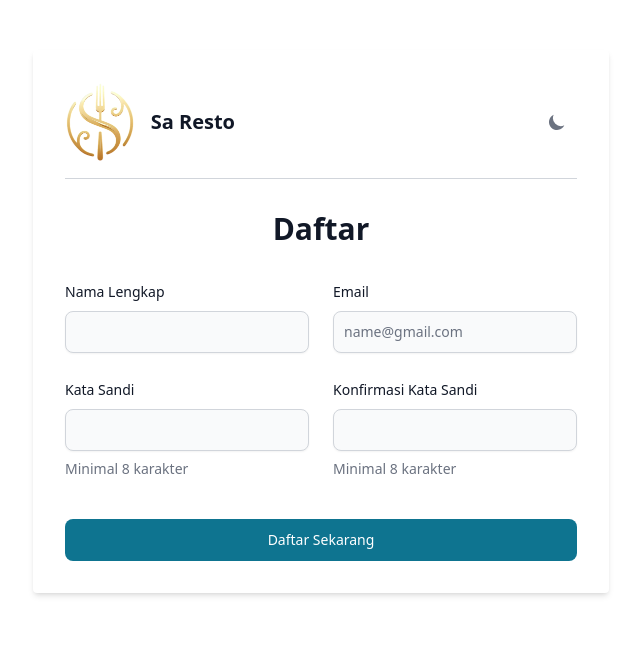
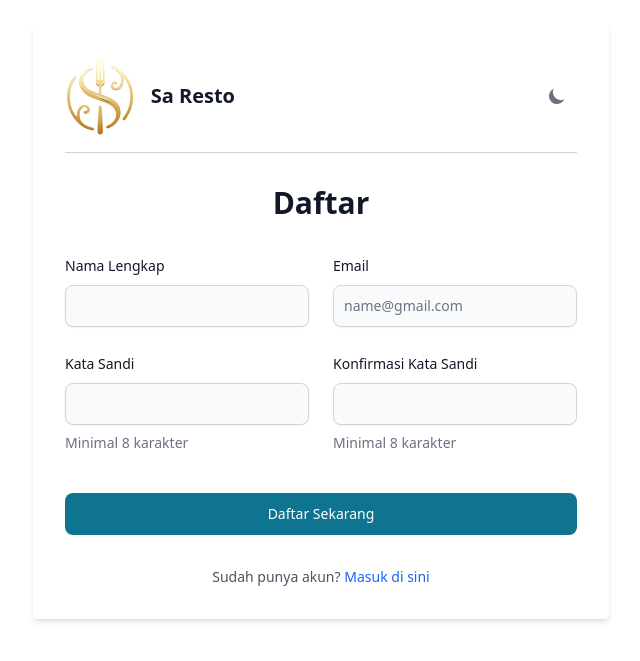
Before and after one commit to AffanSurya/saresto-spa, a React (Create React App) app: page /daftar in a window 1280 px wide. Shown: the part 111-772 px from the top of the page, without its empty margins (319-959 px from the left). Built offline with nearby package versions, Linux system fonts and the light colour scheme.

Commit message:
feat: Add link to login page in Register component
This commit adds a link to the login page in the Register component. Users who already have an account can now easily navigate to the login page by clicking on the "Masuk di sini" link.

```diff
--- a/src/pages/Register.tsx
+++ b/src/pages/Register.tsx
@@ -3,7 +3,7 @@ import FormRegisterComponent from "../components/FormRegister";
 import React, { useState } from "react";
 import { API_URL } from "../config";
 import axios from "axios";
-import { useNavigate } from "react-router-dom";
+import { Link, useNavigate } from "react-router-dom";
 
 interface FormValueProps {
   name: string;
@@ -63,6 +63,16 @@ export default function Register() {
           handleSubmit={handleSubmit}
           validation={validation}
         />
+
+        <p className="mt-4 text-center text-sm text-gray-600 dark:text-gray-400">
+          Sudah punya akun?{" "}
+          <Link
+            to="/masuk"
+            className="text-blue-600 hover:underline dark:text-blue-400"
+          >
+            Masuk di sini
+          </Link>
+        </p>
       </div>
     </div>
   );
```
